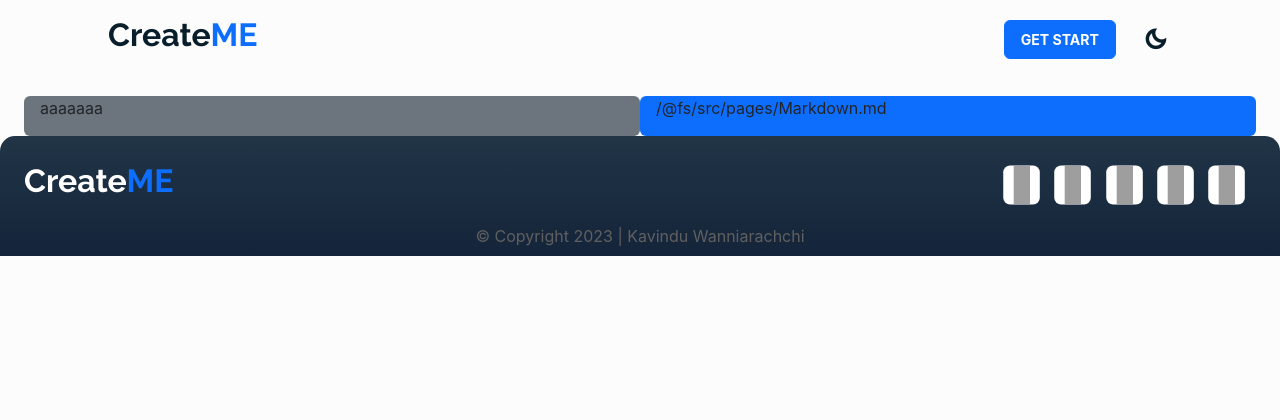
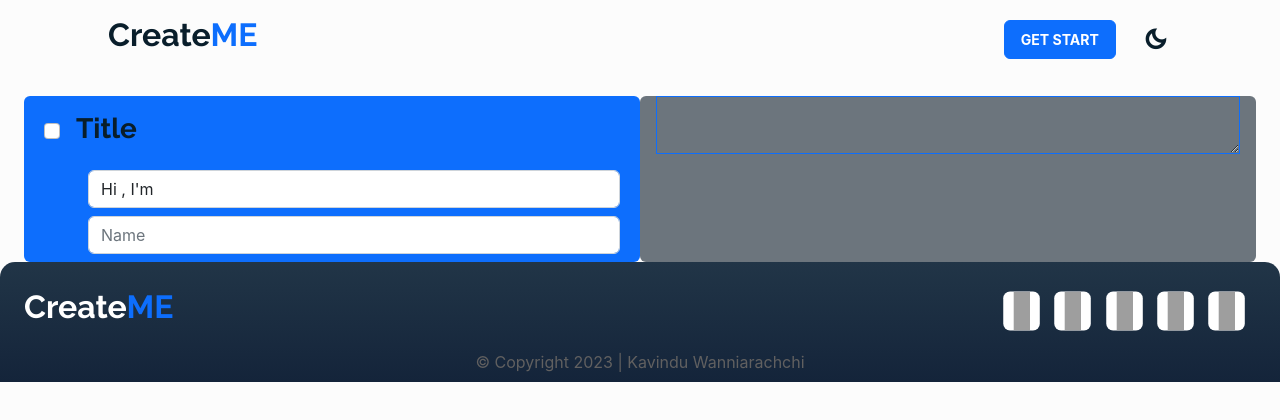
Before and after one commit to kavindu-mane/CreateME, a React (Create React App) app: page /create in a window 1280 px wide. Shown: the top 420 px of the page. Built offline with nearby package versions, Linux system fonts and the light colour scheme; grey boxes are pictures that could not be loaded.

Commit message:
updates 03/10

```diff
--- /dev/null
+++ b/src/components/BasicInfo.jsx
@@ -0,0 +1,58 @@
+import React from 'react';
+import {useMarkdown} from "./MarkDownProvider";
+import "../resources/styles.css"
+
+const BasicInfo = ()  => {
+
+    const [,setMarkdown] = useMarkdown();
+
+    const onChechboxClicked = (event) =>{
+        // let active = event.target.checked
+    }
+
+    let defaultKeys = {
+        "title" : "Hi , I'm"
+    }
+
+    let addingValue = {
+        "title" : {
+            "left" : `# ${defaultKeys["title"]}`,
+            "center" : ""
+        }
+    }
+
+    const updateMarkdown = (event) => {
+        const value = event.target.value;
+        const id = event.target.id
+
+        setMarkdown(addingValue[id]["left"] + " " +  value)
+    }
+
+    const updateMarkdownFromLable = (event) =>{
+        const value = event.target.value;
+        const id = event.target.id.substring(6)
+        defaultKeys[id] = value;
+        const userValue = event.target.nextElementSibling.value
+
+        setMarkdown(addingValue[id]["left"]  + " " + userValue)
+        console.log(addingValue[id]["left"]  + " " + id)
+    }
+
+    return (
+        <React.Fragment>
+            <div className='d-flex ps-1 py-3 d-flex align-items-center'>
+                <input type={"checkbox"} id={"title"} value="title" onChange={onChechboxClicked}
+                className="form-check-input"/>
+                <h3 className='ps-3 m-0 f-raleway fw-light'>Title</h3>
+            </div>
+            <div class="m-1 ms-5 row">
+                <input type="text" class="form-control my-1" placeholder="Your intro" defaultValue={defaultKeys["title"]}
+                aria-label="title" id = "lable-title" onChange={updateMarkdownFromLable}/>
+                <input type="text" class="form-control my-1" placeholder="Name"
+                aria-label="title" id='title' onChange = {updateMarkdown}/>
+            </div>
+        </React.Fragment>
+    );
+}
+
+export default BasicInfo;
--- /dev/null
+++ b/src/components/Dashboard.jsx
@@ -0,0 +1,15 @@
+import React, { Component } from 'react';
+import BasicInfo from './BasicInfo';
+
+class Dashboard extends Component {
+    state = {  }
+    render() {
+        return (
+            <React.Fragment>
+                <BasicInfo/>
+            </React.Fragment>
+        );
+    }
+}
+
+export default Dashboard;
--- /dev/null
+++ b/src/components/Demo.jsx
@@ -0,0 +1,23 @@
+import React , {Component} from "react";
+import Editor from "./Editor";
+import Preview from "./Preview";
+import "../resources/styles.css"
+
+class Demo extends Component {
+    render() {
+        return (
+            <React.Fragment>
+                <diw className="">
+                    <div className="">
+                        <Editor/>
+                    </div>
+                    <div className="" >
+                        <Preview/>
+                    </div>
+                </diw>
+            </React.Fragment>
+        );
+    }
+}
+
+export default Demo;
--- /dev/null
+++ b/src/components/Editor.jsx
@@ -0,0 +1,19 @@
+import React from 'react';
+import {useMarkdown} from "./MarkDownProvider";
+
+const Editor = () => {
+    const [markdown , setMarkdown] = useMarkdown();
+
+    const updateMarkdown = (event) => {
+        const value = event.target.value;
+
+        setMarkdown(value)
+    }
+
+    return (
+        <textarea value={markdown} onChange = {updateMarkdown}
+        className="w-100 p-1 bg-transparent border-primary"></textarea>
+    );
+}
+
+export default Editor;
--- /dev/null
+++ b/src/components/MarkDownProvider.jsx
@@ -0,0 +1,17 @@
+import React, {createContext ,  useContext , useState } from 'react';
+
+const MarkdownContext = createContext(null);
+
+const MarkDownProvider = ({children}) => {
+    const [markdown , setMarkdown] = useState('');
+
+    return (
+        <MarkdownContext.Provider value={[markdown , setMarkdown]}>
+            {children}
+        </MarkdownContext.Provider>
+     );
+}
+
+export const useMarkdown = () => useContext(MarkdownContext);
+
+export default MarkDownProvider;
--- /dev/null
+++ b/src/components/Preview.jsx
@@ -0,0 +1,14 @@
+import React  from "react";
+import ReactMarkdown from "react-markdown";
+import rehypeRaw from "rehype-raw";
+import remarkGfm from "remark-gfm";
+import {useMarkdown} from "./MarkDownProvider";
+import "../resources/styles.css"
+
+export default function Preview() {
+    const [markdown] = useMarkdown();
+    return (
+        <ReactMarkdown children={markdown} rehypePlugins={[rehypeRaw]}
+        className="w-100 p-1 bg-transparent" remarkPlugins= {[remarkGfm]}  />
+    )
+}
--- a/src/components/Section.jsx
+++ b/src/components/Section.jsx
@@ -9,7 +9,7 @@ class Section extends Component {
         let aosData2 = "fade-left"
         if(caption_2 === "MARKDOWN"){
             aosData1 = "zoom-out"
-            aosData2 = "fade-up"
+            aosData2 = "zoom-in"
         }
 
         return (
--- a/src/pages/Create.jsx
+++ b/src/pages/Create.jsx
@@ -1,21 +1,23 @@
 import React , {Component} from "react";
-import ReactMarkdown from "react-markdown";
-import rehypeRaw from "rehype-raw";
-import remarkGfm from "remark-gfm";
+import Dashboard from "../components/Dashboard";
+import MarkDownProvider from "../components/MarkDownProvider";
+import Demo from "../components/Demo";
 import "../resources/styles.css"
-import MarkDown from "./Markdown.md"
 
 class Create extends Component {
     render() {
-
         return (
             <React.Fragment>
-                <diw className="container-fluid mt-5 row mx-0 px-4">
-                    <div className="col-lg-6 px-3 mt-5 bg-secondary rounded">aaaaaaa</div>
-                    <div className="col-lg-6 px-3 mt-5 bg-primary rounded" >
-                        <ReactMarkdown children={MarkDown} rehypePlugins={[rehypeRaw]}
-                        remarkPlugins= {[remarkGfm]}  /></div>
-                </diw>
+                <MarkDownProvider>
+                    <div className="container-fluid mt-5 row mx-0 px-4">
+                        <diw className="col-lg-6 px-3 mt-5 bg-primary rounded">
+                            <Dashboard/>
+                        </diw>
+                        <diw className="col-lg-6 px-3 mt-5 bg-secondary rounded">
+                            <Demo/>
+                        </diw>
+                    </div>
+                </MarkDownProvider>
             </React.Fragment>
         );
     }
```
